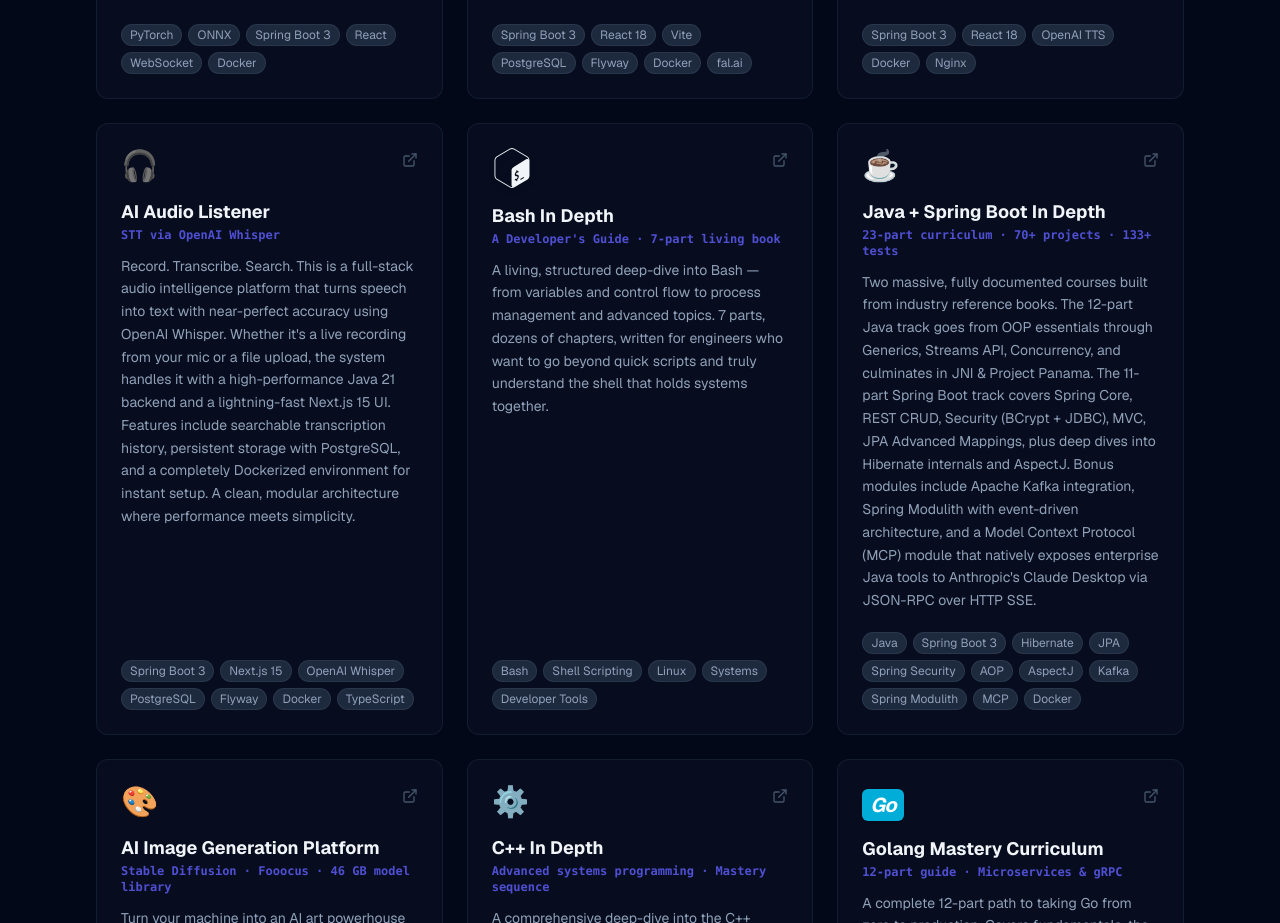
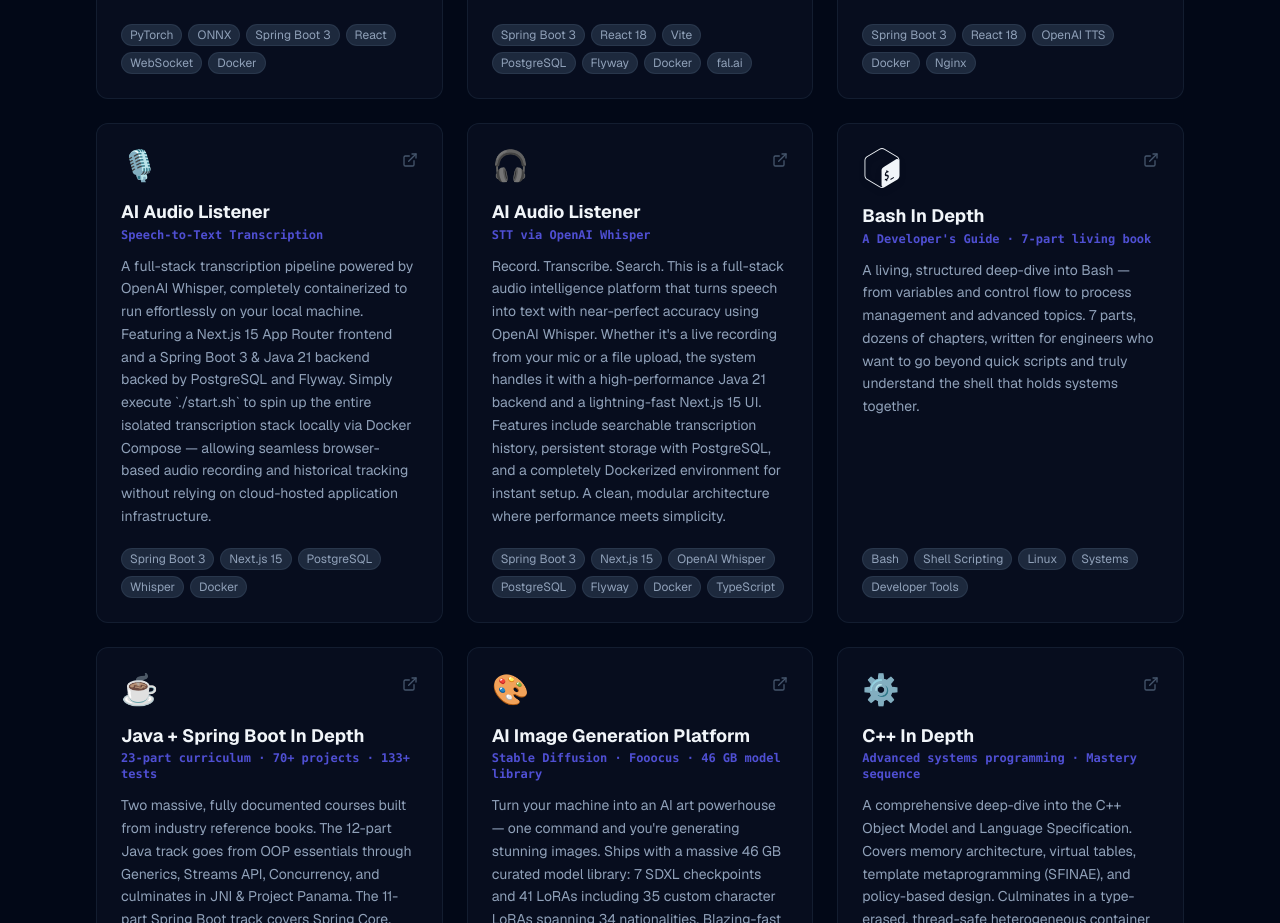
Before and after one commit to chemacabeza/chemacabeza-dev, a Next.js app: page /projects in a window 1280 px wide. Shown: the part 1200-2123 px from the top of the page. Built offline with nearby package versions, Linux system fonts and the light colour scheme.

Commit message:
feat: add AI Audio Listener (Speech-to-Text) project to portfolio highlighting local execution

```diff
--- a/app/projects/page.tsx
+++ b/app/projects/page.tsx
@@ -43,6 +43,16 @@ const githubProjects = [
         description:
             "Type any text, pick from 11 expressive OpenAI voices, and hear it spoken back to you instantly — streamed as raw MP3 straight to your browser. The magic? Your API key never leaves the server. A clean, secure architecture where the React frontend knows nothing about credentials, the stateless Spring Boot backend scales horizontally with zero changes, and Docker spins everything up with a single command. Production-grade security meets effortless developer experience.",
         tags: ["Spring Boot 3", "React 18", "OpenAI TTS", "Docker", "Nginx"],
+    },
+    {
+        repo: "test-audio-listener",
+        url: "https://github.com/chemacabeza/my-github-projects/tree/master/test-audio-listener",
+        emoji: "🎙️",
+        title: "AI Audio Listener",
+        subtitle: "Speech-to-Text Transcription",
+        description:
+            "A full-stack transcription pipeline powered by OpenAI Whisper, completely containerized to run effortlessly on your local machine. Featuring a Next.js 15 App Router frontend and a Spring Boot 3 & Java 21 backend backed by PostgreSQL and Flyway. Simply execute `./start.sh` to spin up the entire isolated transcription stack locally via Docker Compose — allowing seamless browser-based audio recording and historical tracking without relying on cloud-hosted application infrastructure.",
+        tags: ["Spring Boot 3", "Next.js 15", "PostgreSQL", "Whisper", "Docker"],
     },
     {
         repo: "test-for-audio-listener",
```
